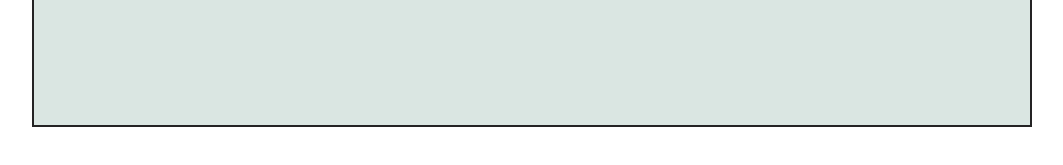
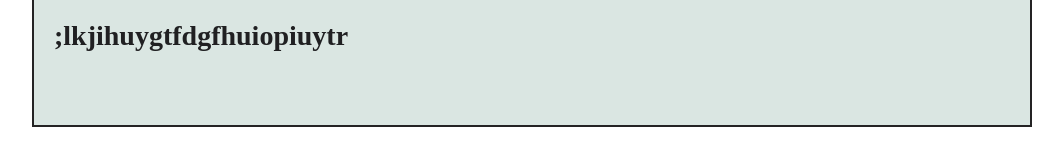
Before and after one commit to SeamDane/myweb.github.oi, a plain HTML site: page index.html in a window 1280 px wide. Shown: the part 581-746 px from the top of the page, without its empty margins (108-1171 px from the left). Drawn offline with Linux system fonts and the light colour scheme.

Commit message:
no message

```diff
--- a/index.html
+++ b/index.html
@@ -109,6 +109,9 @@
           </p>
 
           <h1>Hello everyone</h1>
+
+
+          <h2>;lkjihuygtfdgfhuiopiuytr</h2>
         </div>
       </div>
     </div>
```
